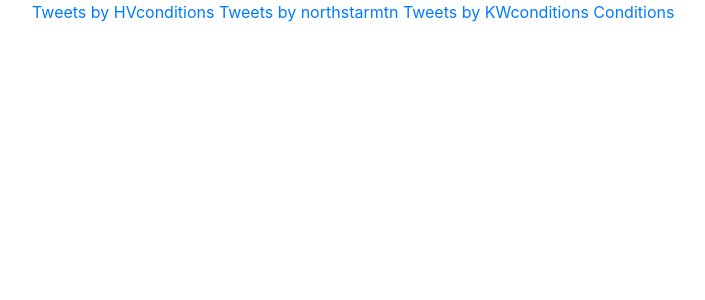
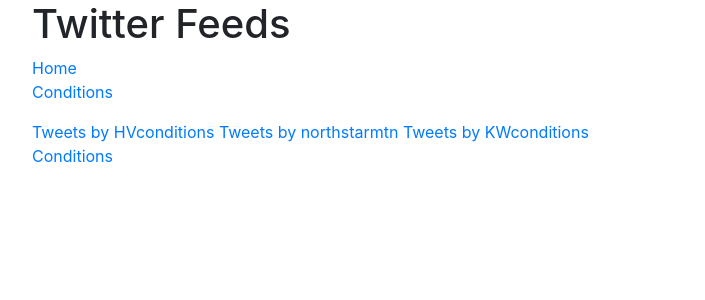
Before and after one commit to JKProjects-Org/ski-conditions, a Django app: page /conditions/twitter in a window 1280 px wide. Shown: the top 300 px of the page, without its empty margins (53-758 px from the left). Run offline with Django 3.2, Linux system fonts and the light colour scheme; some libraries are stand-ins or nearby versions.

Commit message:
Improved styling of pages by adding headers, more nav links

```diff
--- a/ski_conditions/apps/app_scraping/templates/app_scraping/twitter.html
+++ b/ski_conditions/apps/app_scraping/templates/app_scraping/twitter.html
@@ -3,7 +3,12 @@
 {% block title %}Twitter Feeds{% endblock %}
 
 {% block content %}
-
+<h1 class="cover-heading">Twitter Feeds</h1>
+<p>
+<a href="{% url 'home' %}">Home</a>
+<br/>
+<a href="{% url 'scraping:index' %}">Conditions</a>
+</p>
 
 <a class="twitter-timeline" data-width="480" data-height="600"
 href="https://twitter.com/HVconditions?ref_src=twsrc%5Etfw">Tweets by HVconditions</a>
@@ -17,6 +22,8 @@ href="https://twitter.com/northstarmtn?ref_src=twsrc%5Etfw">Tweets by northstarm
 href="https://twitter.com/KWconditions?ref_src=twsrc%5Etfw">Tweets by KWconditions</a>
 <script async src="https://platform.twitter.com/widgets.js" charset="utf-8"></script>
 
+<p>
 <a href="{% url 'scraping:index' %}">Conditions</a>
+</p>
 
 {% endblock %}
--- a/ski_conditions/templates/home.html
+++ b/ski_conditions/templates/home.html
@@ -5,9 +5,11 @@
 {% block content %}
     <h1 class="cover-heading">Ski Conditions</h1>
     <p class="lead">Tracking snowfall, trail openings, and lift status at:</p>
+    <ul>
     <li>Kirkwood</li>
     <li>Heavenly</li>
     <li>Northstar</li>
+    </ul>
     <a href="{% url 'scraping:index' %}">Resort Conditions</a>
     <p>
     <a href="{% url 'scraping:twitter' %}">Resort Twitter Feeds</a>
```
Also changed, not shown: ski_conditions/apps/app_scraping/templates/app_scraping/index.html (+10 -2 lines).
